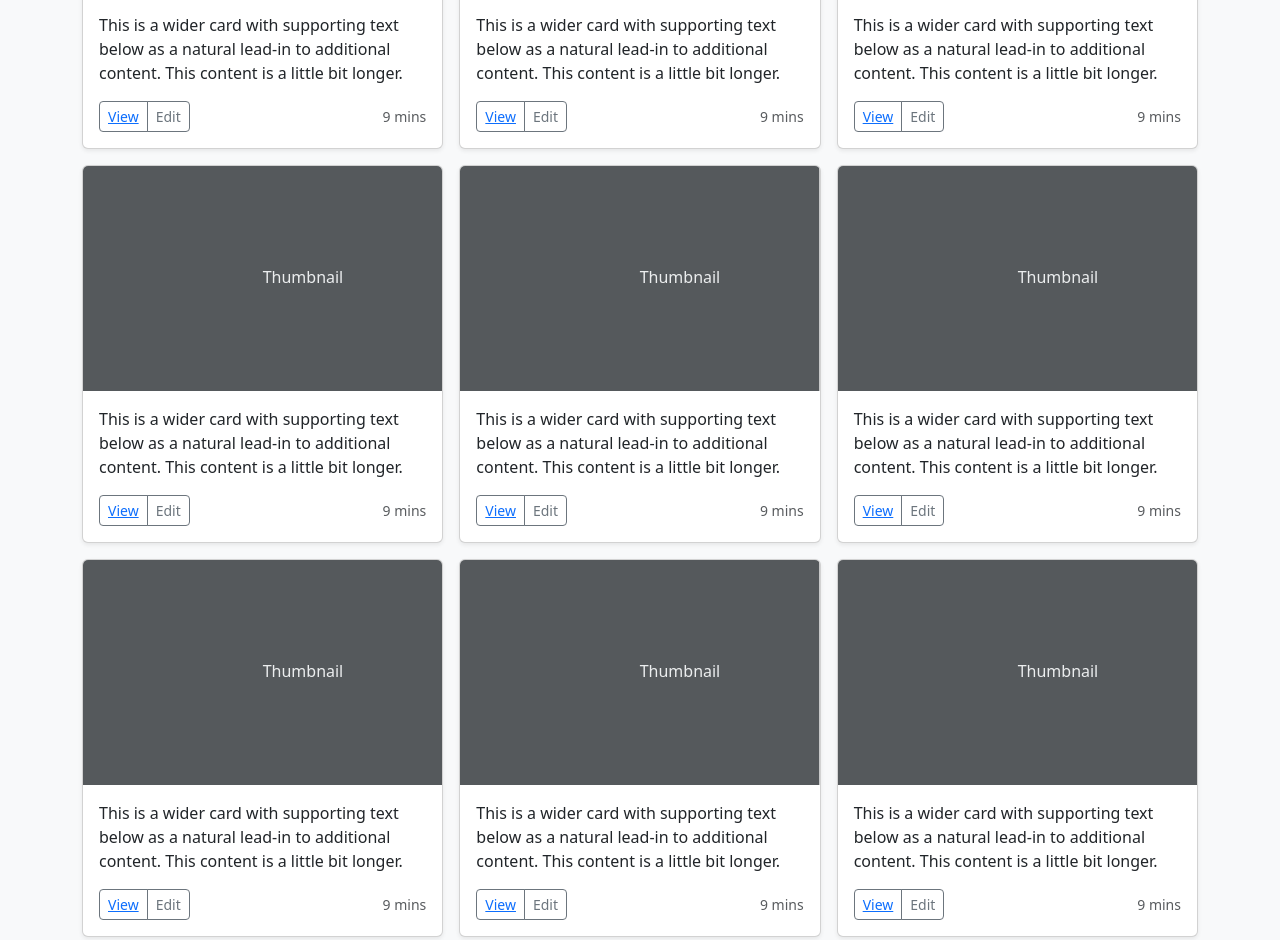
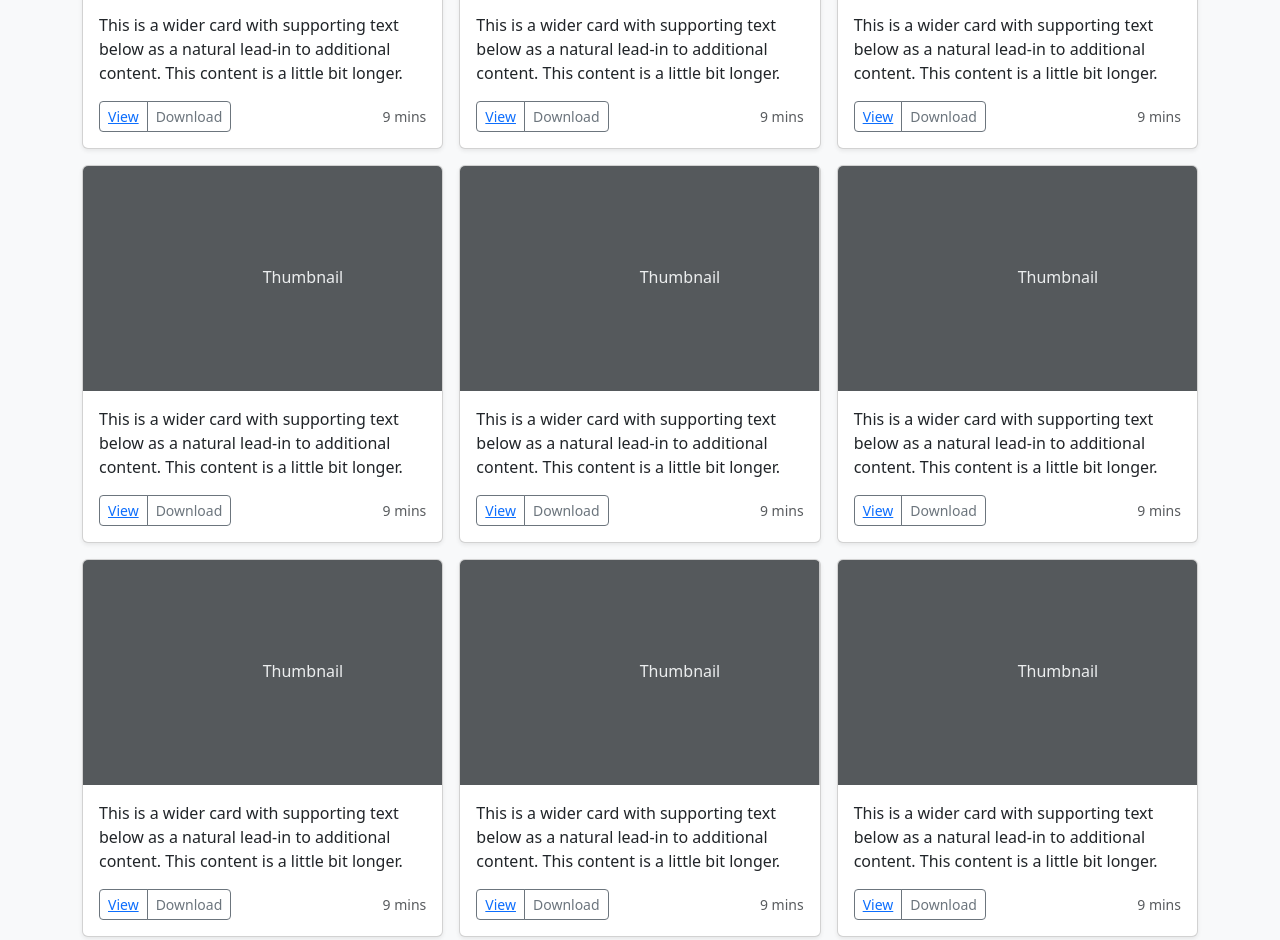
Before and after one commit to rohitmaurya7/zmovie, a plain HTML site: page index.html in a window 1280 px wide. Shown: the part 912-1852 px from the top of the page. Drawn offline with nearby package versions, Linux system fonts and the light colour scheme.

Commit message:
Update index.html

```diff
--- a/index.html
+++ b/index.html
@@ -61,7 +61,7 @@
                   <div class="d-flex justify-content-between align-items-center">
                     <div class="btn-group">
                       <button type="button" class="btn btn-sm btn-outline-secondary"><a href="https://m.indiamart.com/impcat/muscle-tech-nutritional-supplements.html?utm_source=aria.xiner&utm_medium=affiliate&utm_campaign=0924&utm_content=60"><a href="https://m.indiamart.com/impcat/muscle-tech-nutritional-supplements.html?utm_source=aria.xiner&utm_medium=affiliate&utm_campaign=0924&utm_content=60">View</a></a></button>
-                      <button type="button" class="btn btn-sm btn-outline-secondary">Edit</button>
+                      <button type="button" class="btn btn-sm btn-outline-secondary">Download</button>
                     </div>
                     <small class="text-body-secondary">9 mins</small>
                   </div>
@@ -76,7 +76,7 @@
                   <div class="d-flex justify-content-between align-items-center">
                     <div class="btn-group">
                       <button type="button" class="btn btn-sm btn-outline-secondary"><a href="https://m.indiamart.com/impcat/muscle-tech-nutritional-supplements.html?utm_source=aria.xiner&utm_medium=affiliate&utm_campaign=0924&utm_content=60">View</a></button>
-                      <button type="button" class="btn btn-sm btn-outline-secondary">Edit</button>
+                      <button type="button" class="btn btn-sm btn-outline-secondary">Download</button>
                     </div>
                     <small class="text-body-secondary">9 mins</small>
                   </div>
@@ -91,7 +91,7 @@
                   <div class="d-flex justify-content-between align-items-center">
                     <div class="btn-group">
                       <button type="button" class="btn btn-sm btn-outline-secondary"><a href="https://m.indiamart.com/impcat/muscle-tech-nutritional-supplements.html?utm_source=aria.xiner&utm_medium=affiliate&utm_campaign=0924&utm_content=60">View</a></button>
-                      <button type="button" class="btn btn-sm btn-outline-secondary">Edit</button>
+                      <button type="button" class="btn btn-sm btn-outline-secondary">Download</button>
                     </div>
                     <small class="text-body-secondary">9 mins</small>
                   </div>
@@ -107,7 +107,7 @@
                   <div class="d-flex justify-content-between align-items-center">
                     <div class="btn-group">
                       <button type="button" class="btn btn-sm btn-outline-secondary"><a href="https://m.indiamart.com/impcat/muscle-tech-nutritional-supplements.html?utm_source=aria.xiner&utm_medium=affiliate&utm_campaign=0924&utm_content=60">View</a></button>
-                      <button type="button" class="btn btn-sm btn-outline-secondary">Edit</button>
+                      <button type="button" class="btn btn-sm btn-outline-secondary">Download</button>
                     </div>
                     <small class="text-body-secondary">9 mins</small>
                   </div>
@@ -122,7 +122,7 @@
                   <div class="d-flex justify-content-between align-items-center">
                     <div class="btn-group">
                       <button type="button" class="btn btn-sm btn-outline-secondary"><a href="https://m.indiamart.com/impcat/muscle-tech-nutritional-supplements.html?utm_source=aria.xiner&utm_medium=affiliate&utm_campaign=0924&utm_content=60">View</a></button>
-                      <button type="button" class="btn btn-sm btn-outline-secondary">Edit</button>
+                      <button type="button" class="btn btn-sm btn-outline-secondary">Download</button>
                     </div>
                     <small class="text-body-secondary">9 mins</small>
                   </div>
@@ -137,7 +137,7 @@
                   <div class="d-flex justify-content-between align-items-center">
                     <div class="btn-group">
                       <button type="button" class="btn btn-sm btn-outline-secondary"><a href="https://m.indiamart.com/impcat/muscle-tech-nutritional-supplements.html?utm_source=aria.xiner&utm_medium=affiliate&utm_campaign=0924&utm_content=60">View</a></button>
-                      <button type="button" class="btn btn-sm btn-outline-secondary">Edit</button>
+                      <button type="button" class="btn btn-sm btn-outline-secondary">Download</button>
                     </div>
                     <small class="text-body-secondary">9 mins</small>
                   </div>
@@ -153,7 +153,7 @@
                   <div class="d-flex justify-content-between align-items-center">
                     <div class="btn-group">
                       <button type="button" class="btn btn-sm btn-outline-secondary"><a href="https://m.indiamart.com/impcat/muscle-tech-nutritional-supplements.html?utm_source=aria.xiner&utm_medium=affiliate&utm_campaign=0924&utm_content=60">View</a></button>
-                      <button type="button" class="btn btn-sm btn-outline-secondary">Edit</button>
+                      <button type="button" class="btn btn-sm btn-outline-secondary">Download</button>
                     </div>
                     <small class="text-body-secondary">9 mins</small>
                   </div>
@@ -168,7 +168,7 @@
                   <div class="d-flex justify-content-between align-items-center">
                     <div class="btn-group">
                       <button type="button" class="btn btn-sm btn-outline-secondary"><a href="https://m.indiamart.com/impcat/muscle-tech-nutritional-supplements.html?utm_source=aria.xiner&utm_medium=affiliate&utm_campaign=0924&utm_content=60">View</a></button>
-                      <button type="button" class="btn btn-sm btn-outline-secondary">Edit</button>
+                      <button type="button" class="btn btn-sm btn-outline-secondary">Download</button>
                     </div>
                     <small class="text-body-secondary">9 mins</small>
                   </div>
@@ -183,7 +183,7 @@
                   <div class="d-flex justify-content-between align-items-center">
                     <div class="btn-group">
                       <button type="button" class="btn btn-sm btn-outline-secondary"><a href="https://m.indiamart.com/impcat/muscle-tech-nutritional-supplements.html?utm_source=aria.xiner&utm_medium=affiliate&utm_campaign=0924&utm_content=60">View</a></button>
-                      <button type="button" class="btn btn-sm btn-outline-secondary">Edit</button>
+                      <button type="button" class="btn btn-sm btn-outline-secondary">Download</button>
                     </div>
                     <small class="text-body-secondary">9 mins</small>
                   </div>
```
